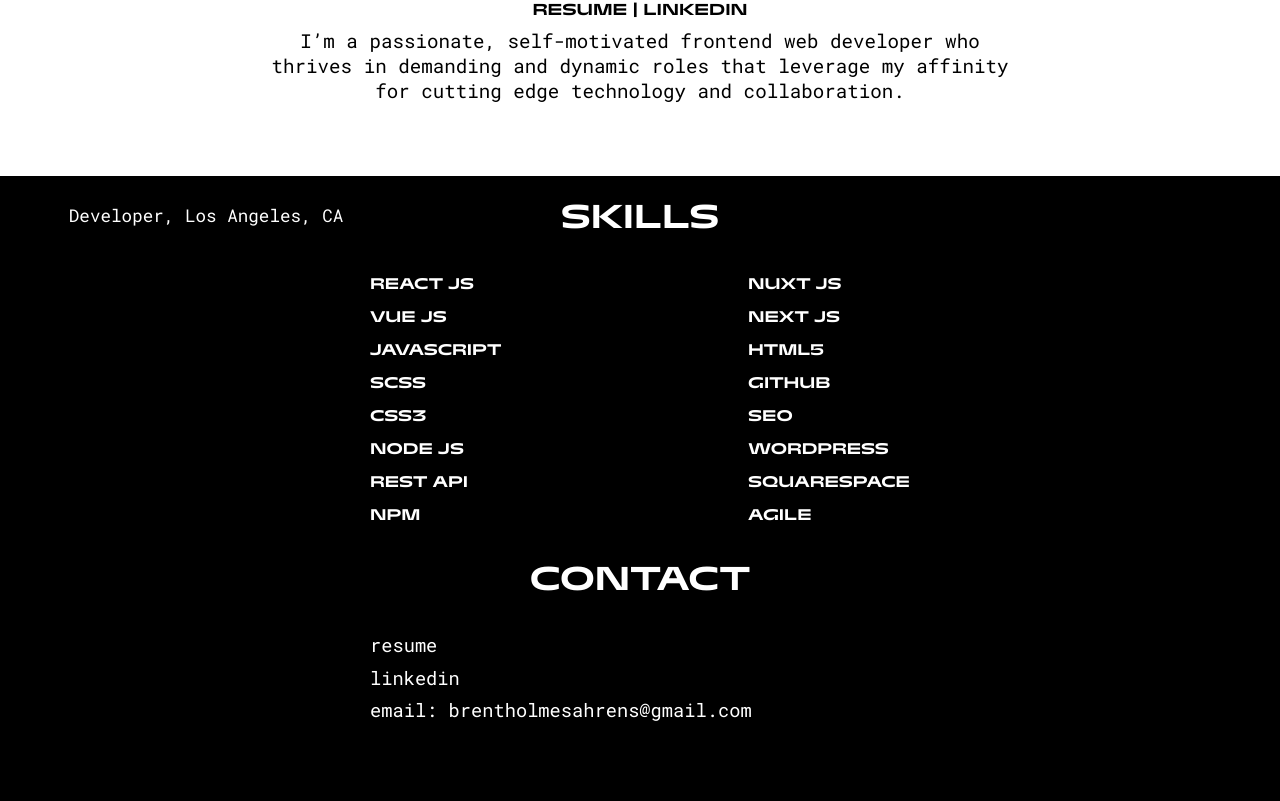
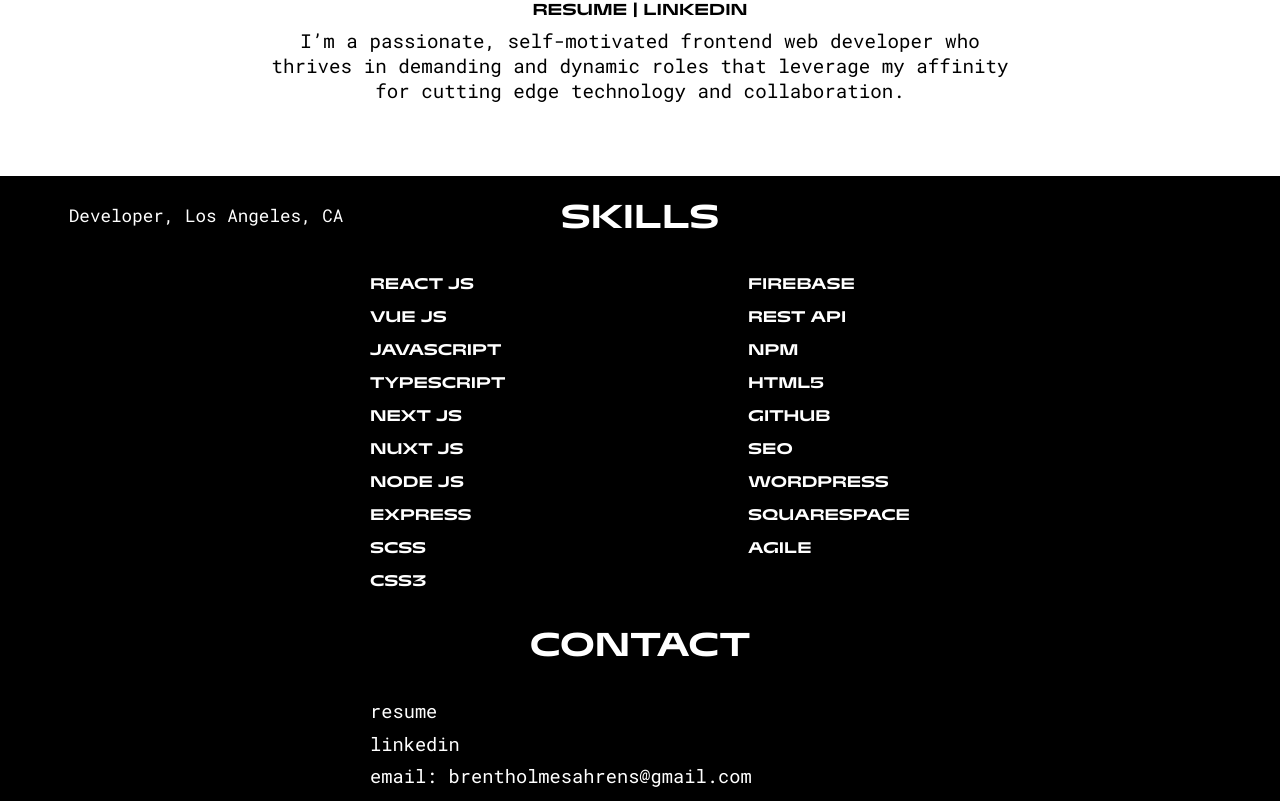
Before and after one commit to brentahrens1/brent-ahrens-new-portfolio, a React (Create React App) app: page /about in a window 1280 px wide. Shown: the part 568-1369 px from the top of the page. Built offline with nearby package versions, Linux system fonts and the light colour scheme.

Commit message:
adds new skills

```diff
--- a/src/components/About/About.js
+++ b/src/components/About/About.js
@@ -32,15 +32,18 @@ const About = () => {
                         <h3>React js</h3>
                         <h3>Vue js</h3>
                         <h3>Javascript</h3>
+                        <h3>Typescript</h3>
+                        <h3>Next js</h3>
+                        <h3>Nuxt js</h3>
+                        <h3>Node js</h3>
+                        <h3>Express</h3>
                         <h3>SCSS</h3>
                         <h3>CSS3</h3>
-                        <h3>Node js</h3>
+                    </ul>
+                    <ul>
+                        <h3>Firebase</h3>
                         <h3>REST API</h3>
                         <h3>NPM</h3>
-                    </ul>
-                    <ul>
-                        <h3>Nuxt js</h3>
-                        <h3>Next js</h3>
                         <h3>HTML5</h3>
                         <h3>Github</h3>
                         <h3>SEO</h3>
```
